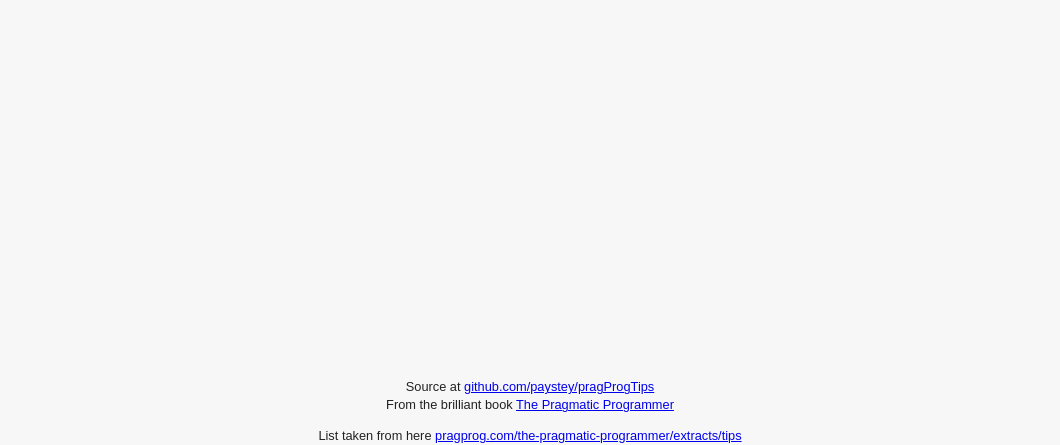
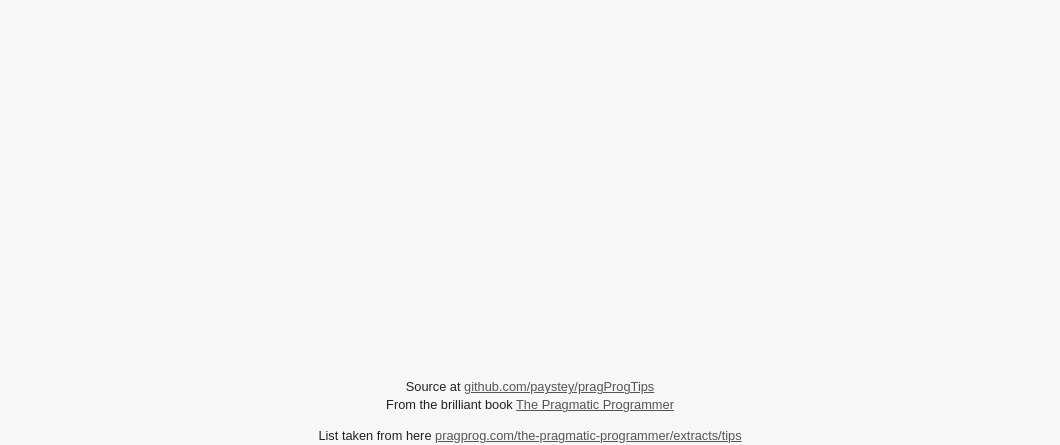
Before and after one commit to joshrp/pragProgTips, a plain HTML site: page index.htm in a window 1280 px wide. Shown: the part 355-800 px from the top of the page, without its empty margins (110-1170 px from the left). Drawn offline with nearby package versions, Linux system fonts and the light colour scheme.

Commit message:
Nicer styling on links

```diff
--- a/css/main.css
+++ b/css/main.css
@@ -89,34 +89,6 @@ textarea {
     padding: 0.2em 0;
 }
 
-/* ==========================================================================
-   Author's custom styles
-   ========================================================================== */
-
-
-
-
-
-
-
-
-
-
-
-
-
-
-
-
-
-/* ==========================================================================
-   Helper classes
-   ========================================================================== */
-
-/*
- * Image replacement
- */
-
 .ir {
     background-color: transparent;
     border: 0;
@@ -178,18 +150,6 @@ textarea {
 .invisible {
     visibility: hidden;
 }
-
-/*
- * Clearfix: contain floats
- *
- * For modern browsers
- * 1. The space content is one way to avoid an Opera bug when the
- *    `contenteditable` attribute is included anywhere else in the document.
- *    Otherwise it causes space to appear at the top and bottom of elements
- *    that receive the `clearfix` class.
- * 2. The use of `table` rather than `block` is only necessary if using
- *    `:before` to contain the top-margins of child elements.
- */
 
 .clearfix:before,
 .clearfix:after {
@@ -303,6 +263,13 @@ html{
     background:#f7f7f7;
     height:100%;
 }
+a {
+   color: #555;
+   text-decoration: underline;
+}
+a:hover {
+   color: #333;
+}
 .content{
     text-decoration: none;
     display:block;
```
